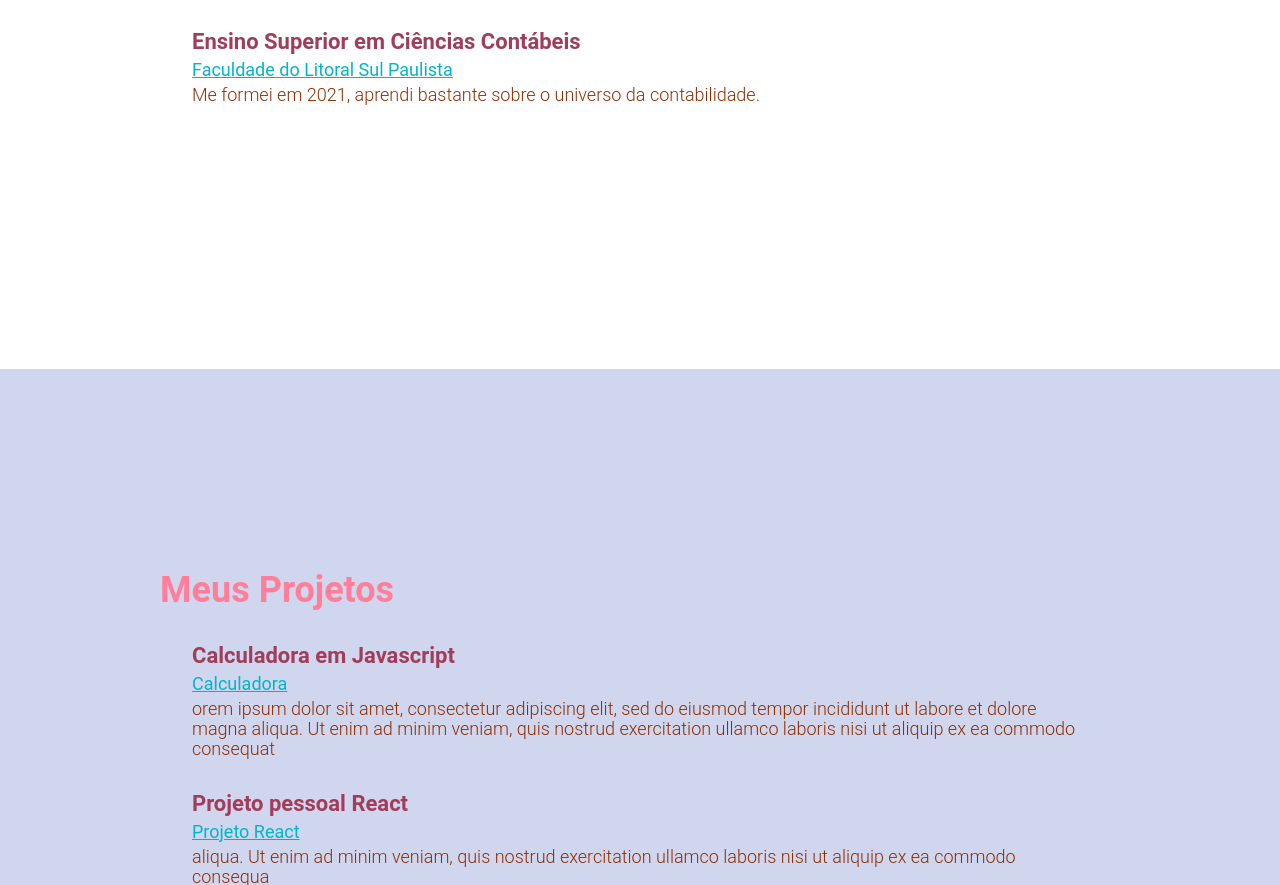
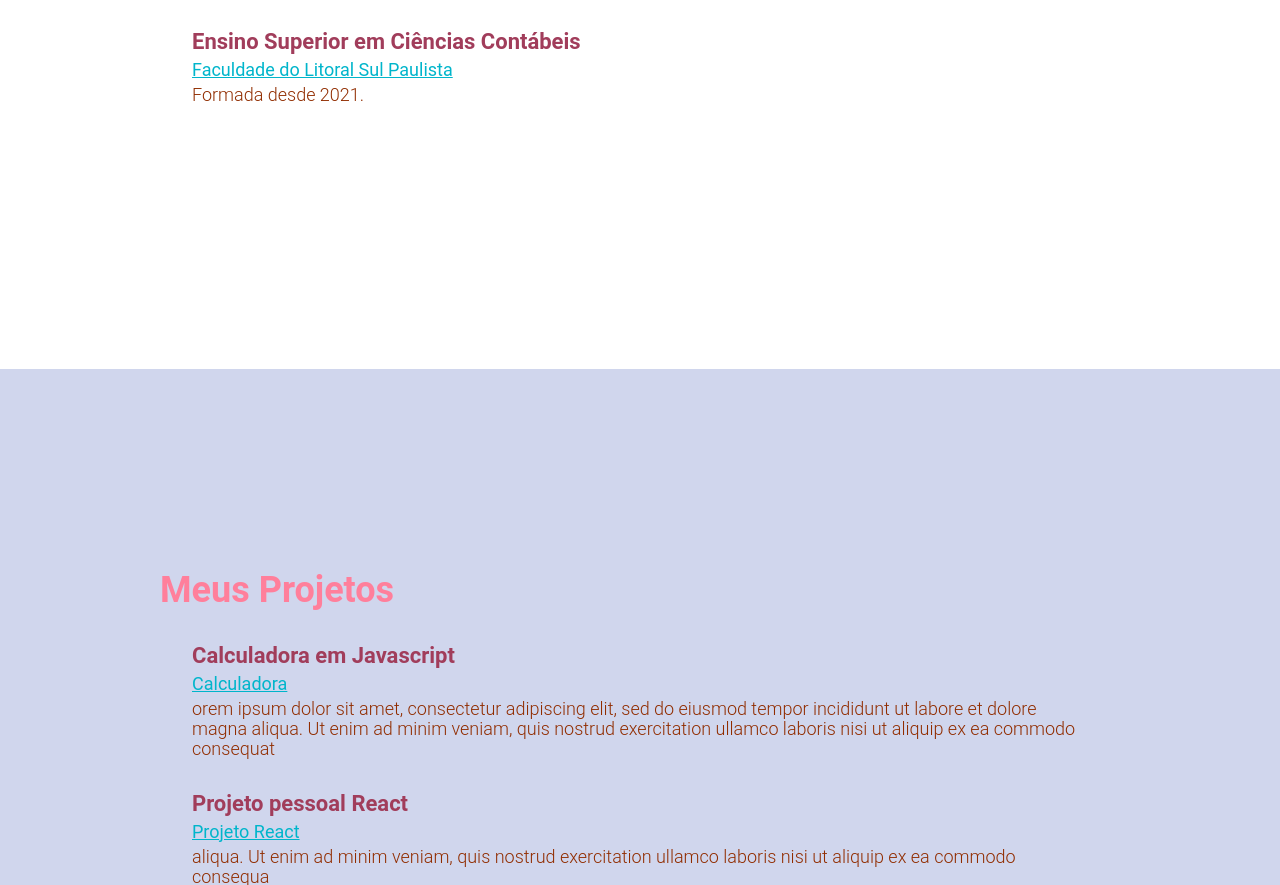
Before and after one commit to letcambui/pretaLab-protifolio, a plain HTML site: page index.html in a window 1280 px wide. Shown: the part 1341-2226 px from the top of the page. Drawn offline with Linux system fonts and the light colour scheme.

Commit message:
Update index.html

```diff
--- a/index.html
+++ b/index.html
@@ -66,7 +66,7 @@
                     <li>
                         <p class="lista-titulo"> Ensino Superior em Ciências Contábeis</p>
                         <a href="http://fals.com.br/" target="_blank" class="lista-local">Faculdade do Litoral Sul Paulista</a>
-                        <p class="lista-descricao"> Me formei em 2021, aprendi bastante sobre o universo da contabilidade. </p>
+                        <p class="lista-descricao"> Formada desde 2021. </p>
                 </li>
                 </ul>
             </div>
```
